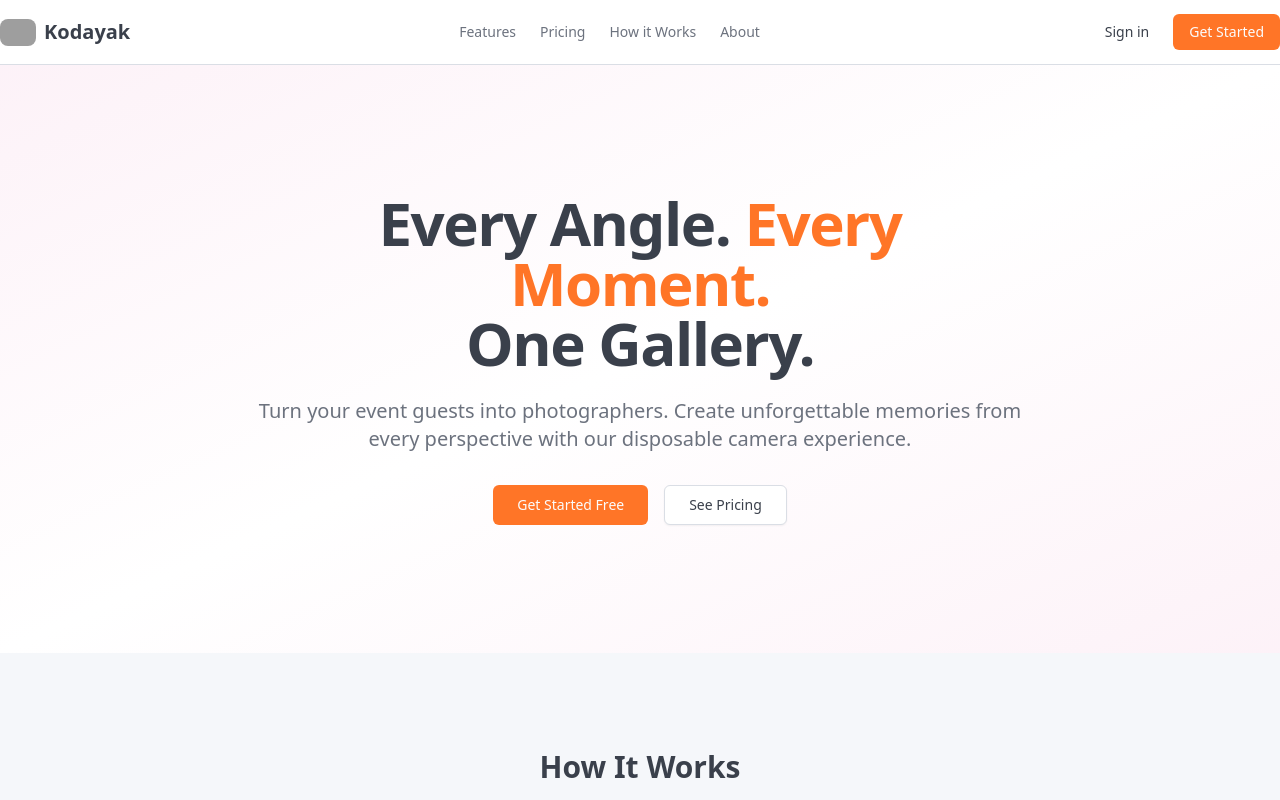
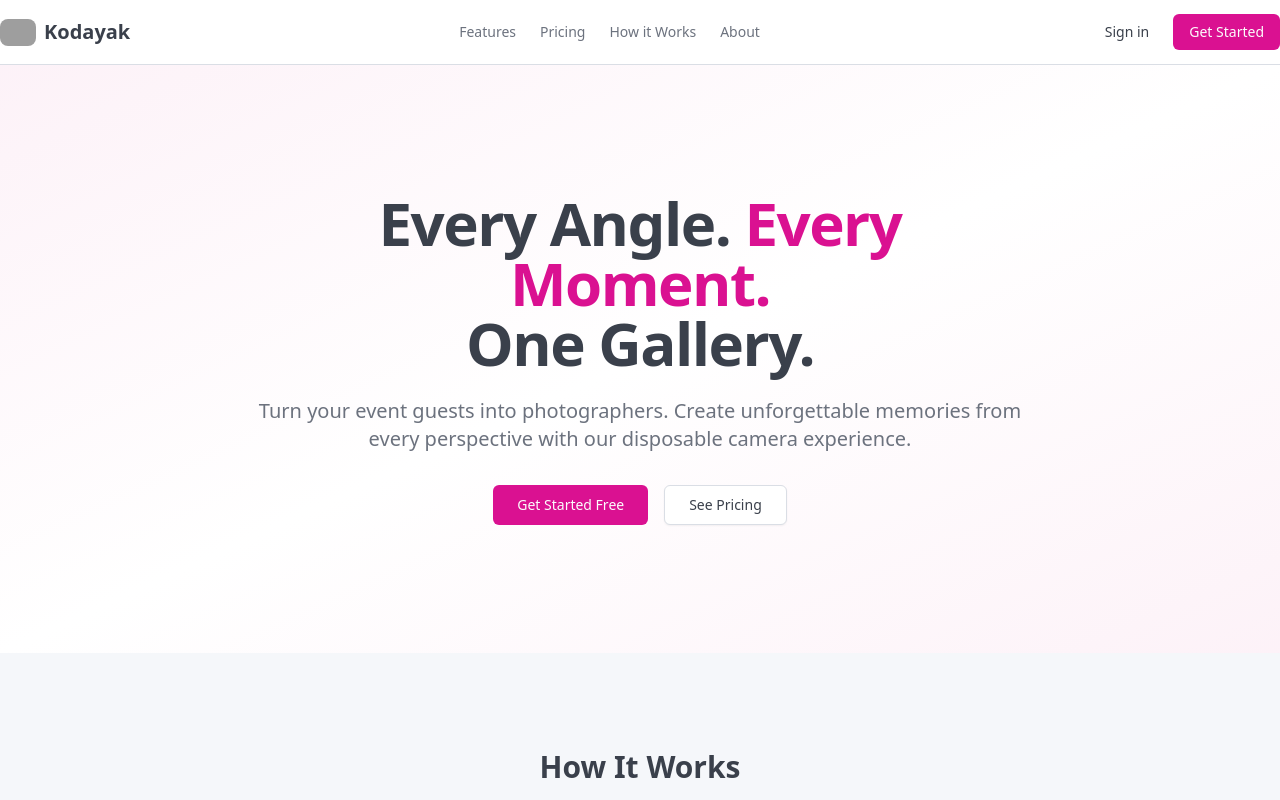
Before and after one commit to sipcoffee/kodayak, a Next.js app: page / in a window 1280 px wide. Shown: the top 800 px of the page. Built offline with nearby package versions, Linux system fonts and the light colour scheme; grey boxes are pictures that could not be loaded.

Commit message:
shadcn styles

```diff
--- a/app/globals.css
+++ b/app/globals.css
@@ -11,8 +11,8 @@
   --popover: oklch(1 0 0);
   --popover-foreground: oklch(0.37 0.02 264);
 
-  /* Kodayak Orange */
-  --primary: oklch(0.72 0.19 45);
+  /* Kodayak Pink */
+  --primary: oklch(0.59 0.24 350);
   --primary-foreground: oklch(0.99 0 0);
 
   --secondary: oklch(0.96 0.01 260);
@@ -29,22 +29,22 @@
 
   --border: oklch(0.9 0.01 260);
   --input: oklch(0.9 0.01 260);
-  --ring: oklch(0.72 0.19 45);
+  --ring: oklch(0.59 0.24 350);
 
-  --chart-1: oklch(0.72 0.19 45);
-  --chart-2: oklch(0.65 0.15 35);
-  --chart-3: oklch(0.55 0.1 25);
-  --chart-4: oklch(0.8 0.1 60);
-  --chart-5: oklch(0.4 0.15 30);
+  --chart-1: oklch(0.59 0.24 350);
+  --chart-2: oklch(0.52 0.20 340);
+  --chart-3: oklch(0.45 0.16 330);
+  --chart-4: oklch(0.70 0.18 355);
+  --chart-5: oklch(0.38 0.18 320);
 
   --sidebar: oklch(0.97 0.005 260);
   --sidebar-foreground: oklch(0.37 0.02 264);
-  --sidebar-primary: oklch(0.72 0.19 45);
+  --sidebar-primary: oklch(0.59 0.24 350);
   --sidebar-primary-foreground: oklch(0.99 0 0);
   --sidebar-accent: oklch(0.95 0.01 260);
   --sidebar-accent-foreground: oklch(0.37 0.02 264);
   --sidebar-border: oklch(0.9 0.01 260);
-  --sidebar-ring: oklch(0.72 0.19 45);
+  --sidebar-ring: oklch(0.59 0.24 350);
 
   --radius: 0.5rem;
 }
@@ -57,8 +57,8 @@
   --popover: oklch(0.2 0.01 264);
   --popover-foreground: oklch(0.97 0.005 260);
 
-  --primary: oklch(0.75 0.2 45);
-  --primary-foreground: oklch(0.18 0.01 264);
+  --primary: oklch(0.65 0.22 350);
+  --primary-foreground: oklch(0.99 0 0);
 
   --secondary: oklch(0.28 0.015 264);
   --secondary-foreground: oklch(0.97 0.005 260);
@@ -71,22 +71,22 @@
 
   --border: oklch(0.3 0.015 264);
   --input: oklch(0.3 0.015 264);
-  --ring: oklch(0.75 0.2 45);
+  --ring: oklch(0.65 0.22 350);
 
-  --chart-1: oklch(0.75 0.2 45);
-  --chart-2: oklch(0.7 0.16 35);
-  --chart-3: oklch(0.6 0.12 25);
-  --chart-4: oklch(0.85 0.1 60);
-  --chart-5: oklch(0.5 0.18 30);
+  --chart-1: oklch(0.65 0.22 350);
+  --chart-2: oklch(0.58 0.18 340);
+  --chart-3: oklch(0.50 0.14 330);
+  --chart-4: oklch(0.75 0.16 355);
+  --chart-5: oklch(0.45 0.20 320);
 
   --sidebar: oklch(0.22 0.01 264);
   --sidebar-foreground: oklch(0.97 0.005 260);
-  --sidebar-primary: oklch(0.75 0.2 45);
-  --sidebar-primary-foreground: oklch(0.18 0.01 264);
+  --sidebar-primary: oklch(0.65 0.22 350);
+  --sidebar-primary-foreground: oklch(0.99 0 0);
   --sidebar-accent: oklch(0.28 0.015 264);
   --sidebar-accent-foreground: oklch(0.97 0.005 260);
   --sidebar-border: oklch(0.3 0.015 264);
-  --sidebar-ring: oklch(0.75 0.2 45);
+  --sidebar-ring: oklch(0.65 0.22 350);
 }
 
 @theme inline {
```
